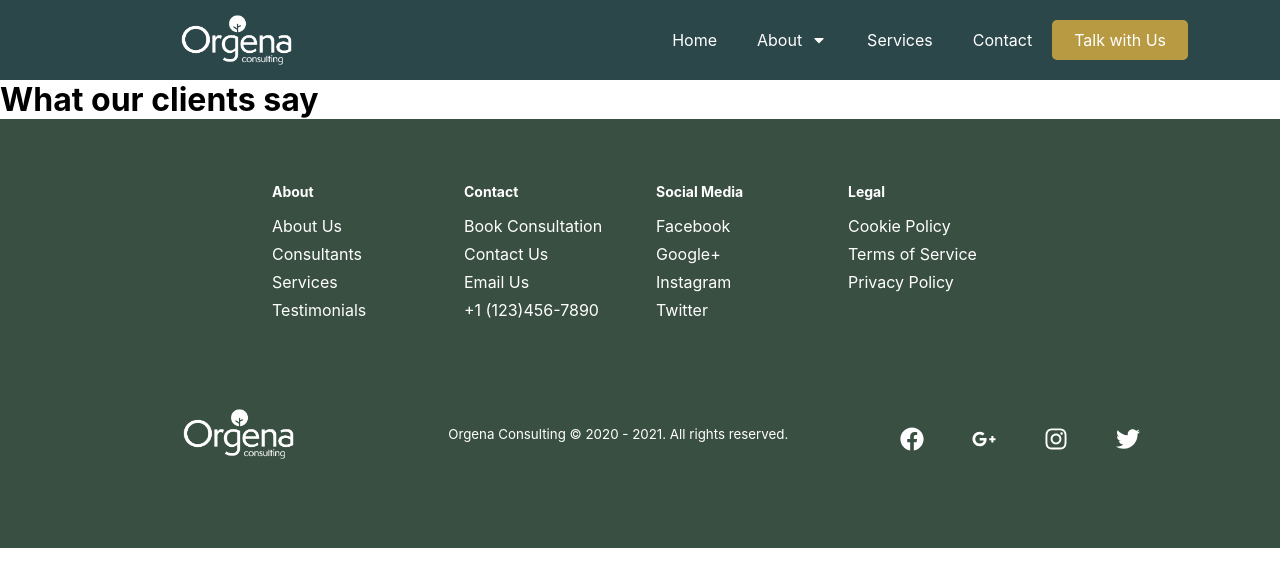
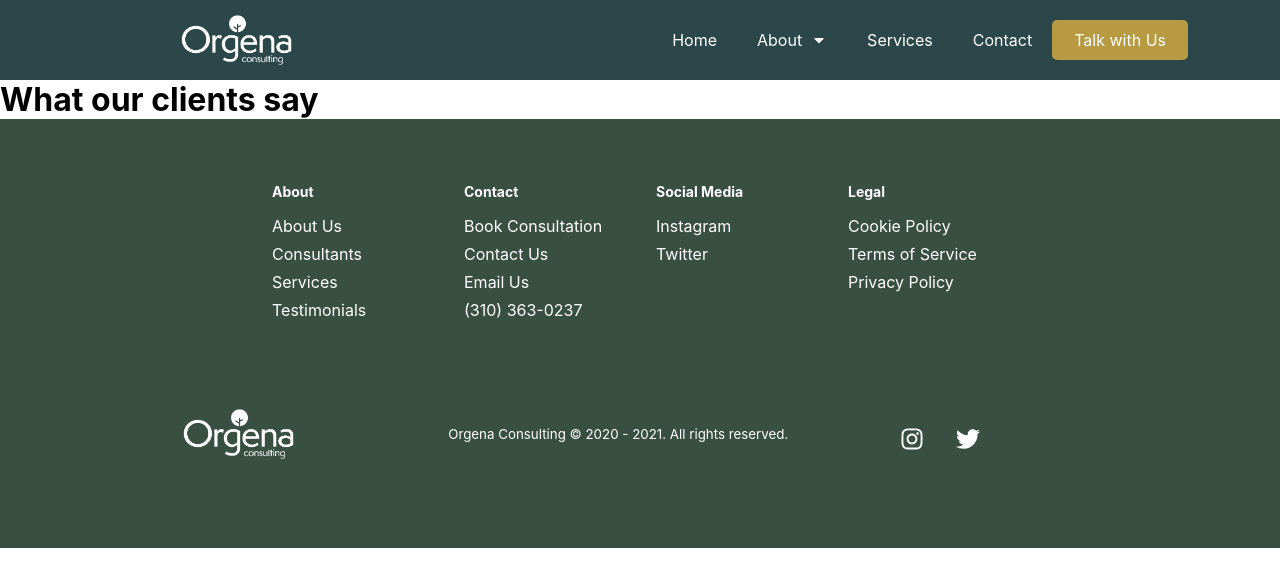
Before and after one commit to JonayahJ/orgena, a React (Create React App) app: page /testimonials in a window 1280 px wide. Shown: the top 586 px of the page. Built offline with nearby package versions, Linux system fonts and the light colour scheme.

Commit message:
footer updates

```diff
--- a/src/components/Footer/FooterElements.js
+++ b/src/components/Footer/FooterElements.js
@@ -106,7 +106,7 @@ export const WebsiteRights = styled.small`
 
 export const SocialIcons = styled.div`
   display: flex;
-  justify-content: space-between;
+  justify-content: flex-start;
   align-items: center;
   width: 240px;
 `;
--- a/src/components/Footer/index.js
+++ b/src/components/Footer/index.js
@@ -15,8 +15,8 @@ import {
     SocialIconLink
 } from "./FooterElements"
 import {
-    FaFacebook,
-    FaGooglePlusG,
+    // FaFacebook,
+    // FaGooglePlusG,
     FaInstagram,
     FaTwitter,
   } from 'react-icons/fa';
@@ -41,15 +41,15 @@ const Footer = () => {
                                 <FooterLink to="/schedule">Book Consultation</FooterLink>
                                 <FooterLink to="/contact">Contact Us</FooterLink>
                                 <a href="mailto:support@orgenaconsulting.com" className="footerLink">Email Us</a>
-                                <a href="tel:1234567890" className="footerLink">+1 (123)456-7890</a>
+                                <a href="tel:1234567890" className="footerLink">(310) 363-0237</a>
                         </FooterLinkItems>
                     </FooterLinksWrapper>
                     <FooterLinksWrapper>
                         {/* Social Media */}
                         <FooterLinkItems>
                             <FooterLinkTitle>Social Media</FooterLinkTitle>
-                                <a href="https://facebook.com" target="_blank" rel="noopenner noreferrer" className="footerLink">Facebook</a>
-                                <a href="https://google.com" target="_blank" rel="noopenner noreferrer" className="footerLink">Google+</a>
+                                {/* <a href="https://facebook.com" target="_blank" rel="noopenner noreferrer" className="footerLink">Facebook</a>
+                                <a href="https://google.com" target="_blank" rel="noopenner noreferrer" className="footerLink">Google+</a> */}
                                 <a href="https://instagram.com" target="_blank" rel="noopenner noreferrer" className="footerLink">Instagram</a>
                                 <a href="https://twitter.com" target="_blank" rel="noopenner noreferrer" className="footerLink">Twitter</a>
                         </FooterLinkItems>
@@ -71,15 +71,16 @@ const Footer = () => {
                             Orgena Consulting © 2020 - {new Date().getFullYear()}.  All rights reserved.
                         </WebsiteRights>
                         <SocialIcons>
-                            <SocialIconLink href="/" target="_blank" rel="noopenner noreferrer" aria-label="Facebook">
+                            {/* <SocialIconLink href="/" target="_blank" rel="noopenner noreferrer" aria-label="Facebook">
                                 <FaFacebook />
                             </SocialIconLink>
                             <SocialIconLink href="/" target="_blank" rel="noopenner noreferrer" aria-label="Google+">
                                 <FaGooglePlusG />
-                            </SocialIconLink>
+                            </SocialIconLink> */}
                             <SocialIconLink href="/" target="_blank" rel="noopenner noreferrer" aria-label="Instagram">
                                 <FaInstagram />
                             </SocialIconLink>
+                            &emsp;&emsp;
                             <SocialIconLink href="/" target="_blank" rel="noopenner noreferrer" aria-label="Twitter">
                                 <FaTwitter />
                             </SocialIconLink>
```
